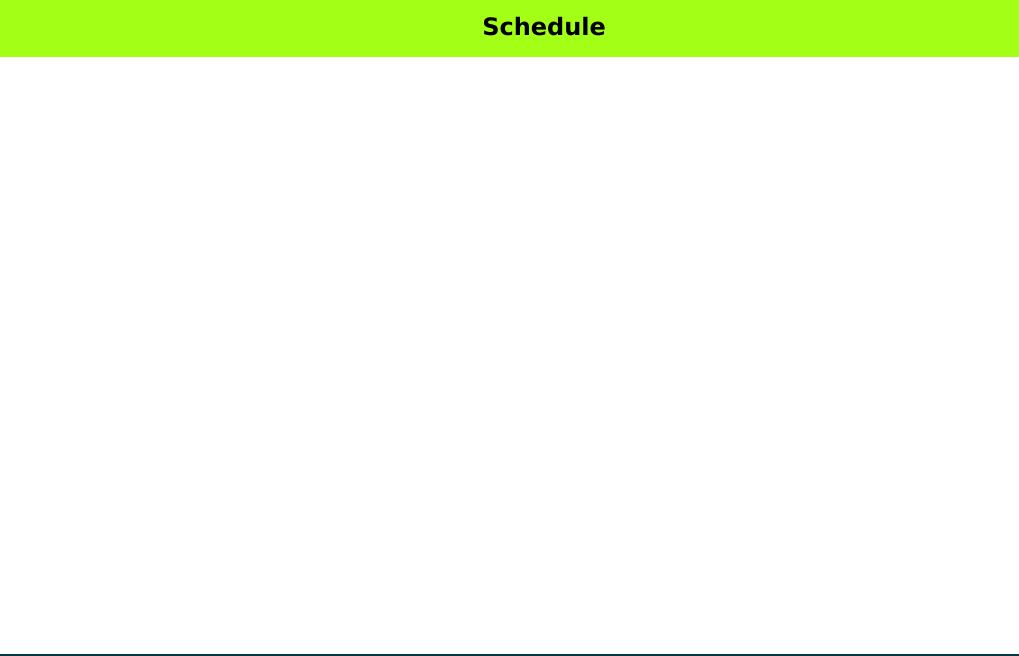
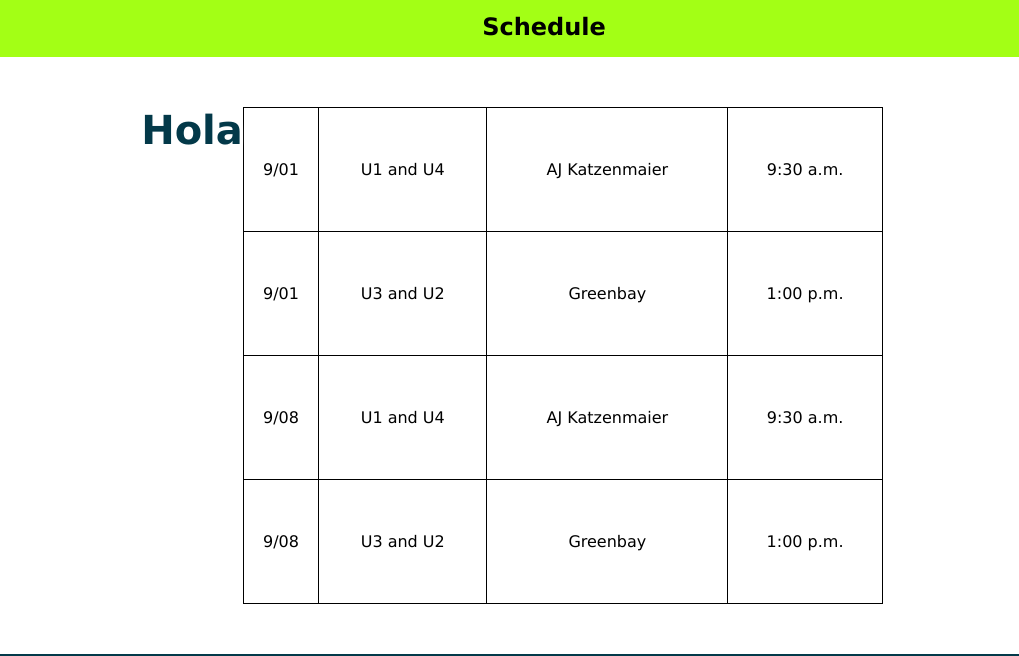
Before and after one commit to rodrigr/nysl-demo, a plain HTML site: page schedule.html in a window 1280 px wide. Shown: the part 303-959 px from the top of the page, 0-1019 px from the left. Drawn offline with Linux system fonts and the light colour scheme.

Commit message:
js agregado

```diff
--- a/schedule.html
+++ b/schedule.html
@@ -25,6 +25,8 @@
             <h2>Schedule</h2>
         </div>
         <main id="schedule">
+
+            <div id="test"></div>
 
           <table id="schedule-data">
 
@@ -122,5 +124,6 @@
             <a href=""><i class="fab fa-instagram"></i></a>
         </footer>
     </div>
+    <script src="scripts/main.js"></script>
 </body>
 </html>
--- /dev/null
+++ b/scripts/main.js
@@ -0,0 +1,51 @@
+var schedule = {
+    september: [
+        {
+            date: "9/01",
+            team1: "U1",
+            team2: "U4",
+            location: "AJ Katzenmaier ",
+            time: "9:30 a.m."
+        },
+        {
+            date: "9/01",
+            team1: "U3",
+            team2: "U2",
+            location: "Greenbay ",
+            time: "1:00 p.m."
+        },
+        {
+            date: "9/08",
+            team1: "U1",
+            team2: "U4",
+            location: "AJ Katzenmaier ",
+            time: "9:30 a.m."
+        },
+        {
+            date: "9/08",
+            team1: "U3",
+            team2: "U2",
+            location: "Greenbay ",
+            time: "1:00 p.m."
+        }
+    ],
+    october: []
+}
+
+var table = document.getElementById("schedule-data")
+var html_code = ""
+
+var test = document.getElementById("test")
+
+test.innerHTML = "<h1>Hola</h1>"
+
+for(var i = 0; i < schedule.september.length; i++){
+    html_code += "<tr>"
+                    + "<td>" + schedule.september[i].date + "</td>"
+                    + "<td>" + schedule.september[i].team1 + " and " + schedule.september[i].team2 + "</td>"
+                    + "<td>" + schedule.september[i].location + "</td>"
+                    + "<td>" + schedule.september[i].time + "</td>"
+                + "</tr>"
+}
+
+table.innerHTML = html_code
```
